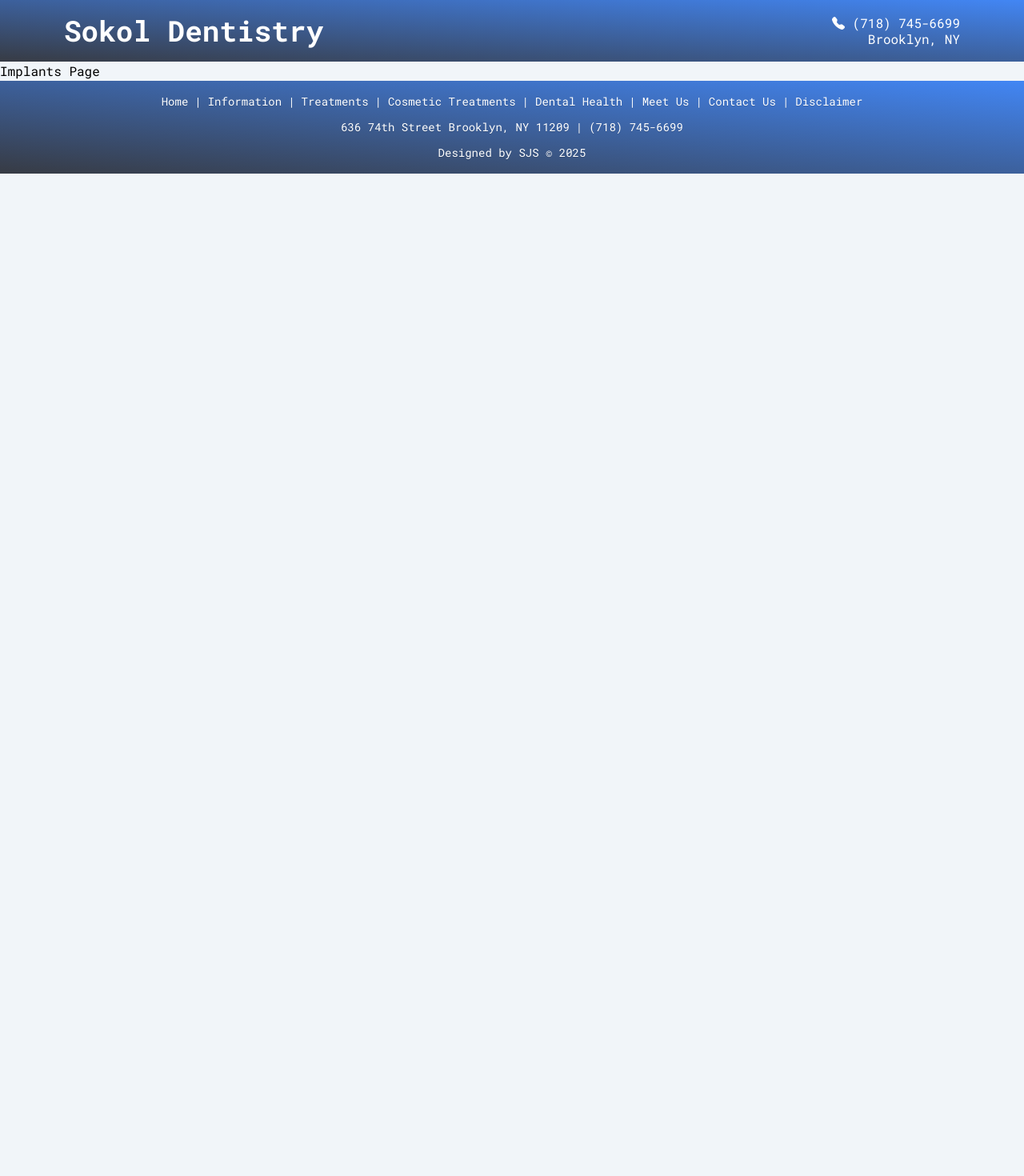
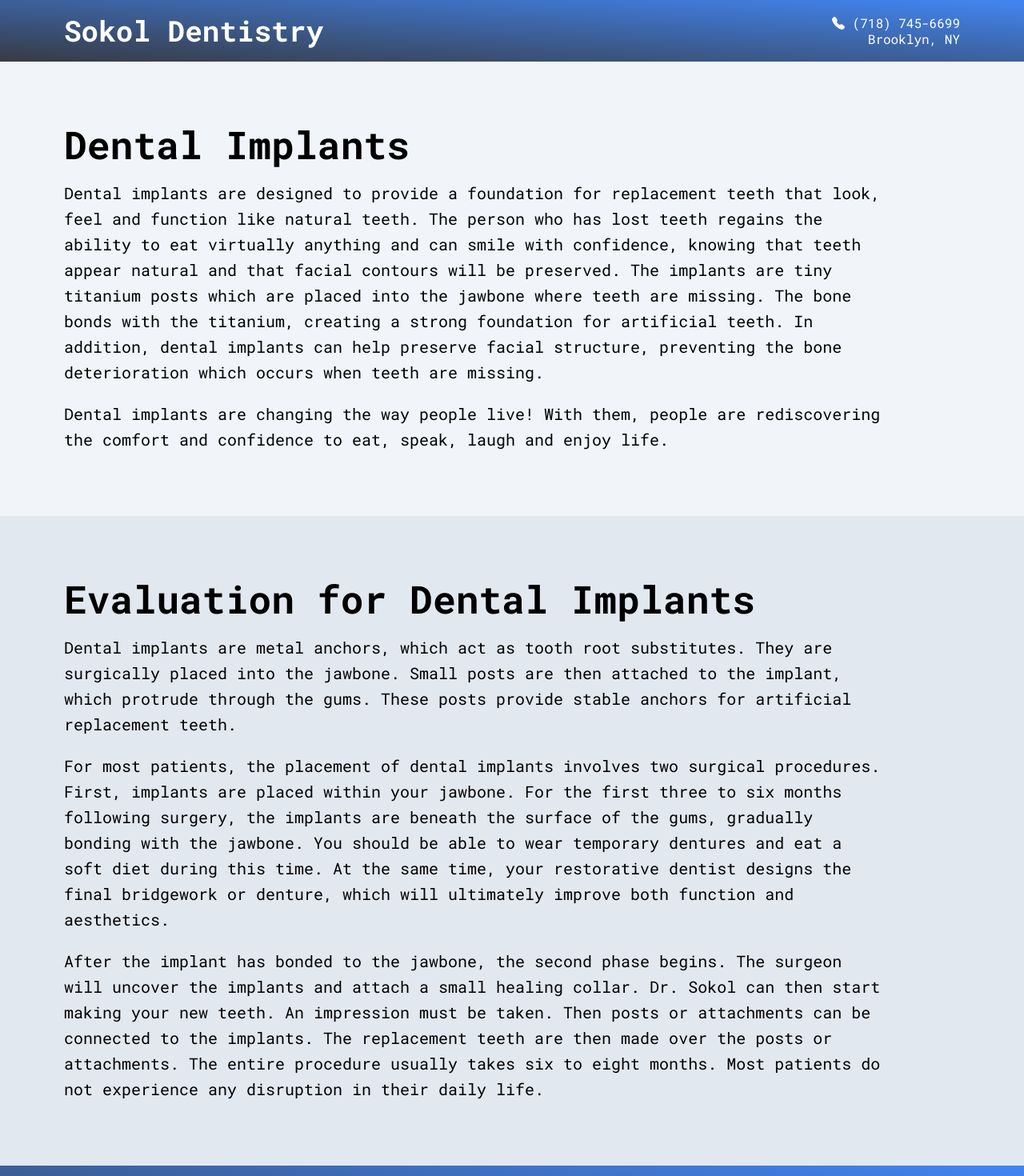
Before and after one commit to samSharivker/sokol-dentistry, a Next.js app: page /treatments/implants in a window 1280 px wide. Shown: the top 1470 px of the page at 80% size. Before the commit the page ends 800 px from the top, so only its background shows below. Built offline with nearby package versions, Linux system fonts and the light colour scheme.

Commit message:
implants

```diff
--- a/app/treatments/implants/page.tsx
+++ b/app/treatments/implants/page.tsx
@@ -1,9 +1,21 @@
-"use client"
+"use client";
 
 export default function Implants() {
   return (
-    <div>
-      <p>Implants Page</p>
+    <div className="min-h-screen w-full flex flex-col items-center overflow-x-hidden">
+      <div className="w-full flex flex-col gap-5 px-6 py-10 md:px-20 md:py-20">
+        <p className="font-bold text-3xl sm:text-4xl md:text-5xl">Dental Implants</p>
+        <p className="text-base sm:text-lg md:text-xl leading-7 sm:leading-8 max-w-5xl">
+          Dental implants are designed to provide a foundation for replacement teeth that look, feel and function like natural teeth. The person who has lost teeth regains the ability to eat virtually anything and can smile with confidence, knowing that teeth appear natural and that facial contours will be preserved. The implants are tiny titanium posts which are placed into the jawbone where teeth are missing. The bone bonds with the titanium, creating a strong foundation for artificial teeth. In addition, dental implants can help preserve facial structure, preventing the bone deterioration which occurs when teeth are missing.
+        </p>
+        <p className="text-base sm:text-lg md:text-xl leading-7 sm:leading-8 max-w-5xl">Dental implants are changing the way people live! With them, people are rediscovering the comfort and confidence to eat, speak, laugh and enjoy life.</p>
+      </div>
+      <div className="w-full flex flex-col gap-5 px-6 py-10 md:px-20 md:py-20 bg-slate-200">
+        <p className="font-bold text-3xl sm:text-4xl md:text-5xl">Evaluation for Dental Implants</p>
+        <p className="text-base sm:text-lg md:text-xl leading-7 sm:leading-8 max-w-5xl">Dental implants are metal anchors, which act as tooth root substitutes. They are surgically placed into the jawbone. Small posts are then attached to the implant, which protrude through the gums. These posts provide stable anchors for artificial replacement teeth.</p>
+        <p className="text-base sm:text-lg md:text-xl leading-7 sm:leading-8 max-w-5xl">For most patients, the placement of dental implants involves two surgical procedures. First, implants are placed within your jawbone. For the first three to six months following surgery, the implants are beneath the surface of the gums, gradually bonding with the jawbone. You should be able to wear temporary dentures and eat a soft diet during this time. At the same time, your restorative dentist designs the final bridgework or denture, which will ultimately improve both function and aesthetics.</p>
+        <p className="text-base sm:text-lg md:text-xl leading-7 sm:leading-8 max-w-5xl">After the implant has bonded to the jawbone, the second phase begins. The surgeon will uncover the implants and attach a small healing collar. Dr. Sokol can then start making your new teeth. An impression must be taken. Then posts or attachments can be connected to the implants. The replacement teeth are then made over the posts or attachments. The entire procedure usually takes six to eight months. Most patients do not experience any disruption in their daily life.</p>
+      </div>
     </div>
   );
 }
```
